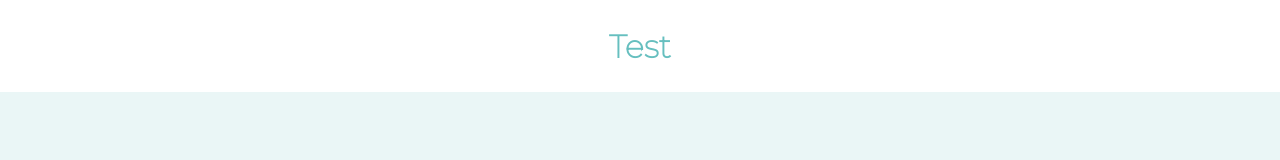
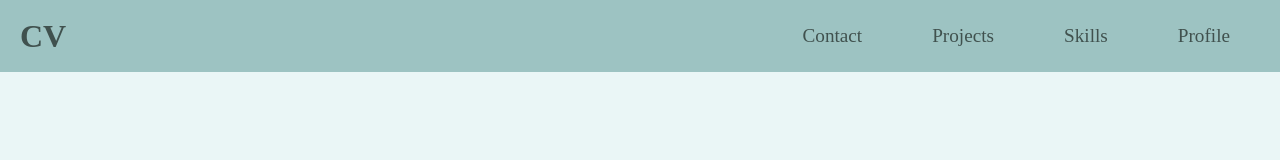
Before and after one commit to JustSilva/WebCV, a React (Create React App) app: page / in a window 1280 px wide. Shown: the top 160 px of the page. Built offline with nearby package versions, Linux system fonts and the light colour scheme.

Commit message:
Working Navbar, kinda

```diff
--- a/public/index.html
+++ b/public/index.html
@@ -7,6 +7,15 @@
     <link
       href="https://fonts.googleapis.com/css2?family=Merriweather:wght@300&family=Montserrat:wght@100&family=Sacramento&display=swap"
       rel="stylesheet">
+    <script src="https://code.jquery.com/jquery-3.2.1.slim.min.js"
+        integrity="sha384-KJ3o2DKtIkvYIK3UENzmM7KCkRr/rE9/Qpg6aAZGJwFDMVNA/GpGFF93hXpG5KkN" crossorigin="anonymous"></script>
+    <script src="https://cdnjs.cloudflare.com/ajax/libs/popper.js/1.12.9/umd/popper.min.js"
+        integrity="sha384-ApNbgh9B+Y1QKtv3Rn7W3mgPxhU9K/ScQsAP7hUibX39j7fakFPskvXusvfa0b4Q" crossorigin="anonymous"></script>
+    <script src="https://maxcdn.bootstrapcdn.com/bootstrap/4.0.0/js/bootstrap.min.js"
+        integrity="sha384-JZR6Spejh4U02d8jOt6vLEHfe/JQGiRRSQQxSfFWpi1MquVdAyjUar5+76PVCmYl" crossorigin="anonymous"></script>
+
+
+
   </head>
   <body>
     <script src="./src/index.js"></script>
--- a/public/styles.css
+++ b/public/styles.css
@@ -142,4 +142,31 @@ a:hover {
   position: sticky;
   top: 0;
   z-index: 100;
+  background: #9DC3C2;
 }
+
+/* Navigation Bar */
+
+.navbar {
+  padding: 0 0 4.5rem;
+}
+
+.navbar-cv {
+  font-family: "Ubuntu";
+  font-size: 2rem;
+  font-weight: bold;
+  float: left;
+  padding-top: 8px;
+}
+
+.nav-item {
+  padding: 0 18px;
+}
+
+.nav-link {
+  font-size: 1.2rem;
+  font-family: "Montserrat-Light";
+  float: right;
+  padding-top: 15px;
+  padding-right: 30px;
+}
--- a/src/components/Contact.jsx
+++ b/src/components/Contact.jsx
@@ -1,7 +1,7 @@
 import React from "react";
 
 function Contact() {
-    return <div class="contact-me">
+    return <div class="contact-me" id="contact">
         <h2>Get In Touch</h2>
         <h3>Lorem ipsum dolor sit amet, non elit.</h3>
         <p class="contact-message">Lorem ipsum dolor sit amet, in quis, aenean amet. Phasellus sodales, tellus donec dui, ornare erat.</p>
--- a/src/components/Header.jsx
+++ b/src/components/Header.jsx
@@ -1,9 +1,16 @@
-import React from "react";
+import React, { Component } from "react";
 
 function Header() {
-    return <header className="sticky">
-        <h2>Test</h2>
-    </header>
+    return <div class="sticky">
+      <nav class="navbar navbar-expand-lg navbar-dark">
+            <a class="navbar-cv" href="">CV</a>
+            <a class="nav-link" href="#profile">Profile</a>
+            <a class="nav-link" href="#skills">Skills</a>
+            <a class="nav-link" href="#projects">Projects</a>
+            <a class="nav-link" href="#contact">Contact</a>
+        </nav>
+    </div>
+
 }
 
 export default Header;
--- a/src/components/Introduction.jsx
+++ b/src/components/Introduction.jsx
@@ -1,7 +1,7 @@
 import React from "react";
 
 function Introduction() {
-    return <div class="profile">
+    return <div class="profile" id="profile">
         <img class="cyclops" src="images/cyclops.png" alt="cyclops" width="200px"></img>
         <h2>Hello.</h2>
         <p class="intro">Lorem ipsum dolor sit amet, vitae volutpat, dui conubia, dolor urna. Non auctor, montes nulla distinctio.</p>
--- a/src/components/Projects.jsx
+++ b/src/components/Projects.jsx
@@ -1,7 +1,7 @@
 import React from "react";
 
 function Projects() {
-    return <div class="profile">
+    return <div class="profile" id="projects">
         <img class="cyclops" src="images/cyclops.png" alt="cyclops" width="200px"></img>
         <h2>Projects</h2>
     <hr></hr>
--- a/src/components/Skills.jsx
+++ b/src/components/Skills.jsx
@@ -1,7 +1,7 @@
 import React from "react";
 
 function Skills() {
-    return <div class="skills">
+    return <div class="skills" id="skills">
         <h2>My Skills</h2>
         <div class="skill-row">
             <img class="eye" src="images/eye.png" alt="cybereye" width="150px"></img>
```
